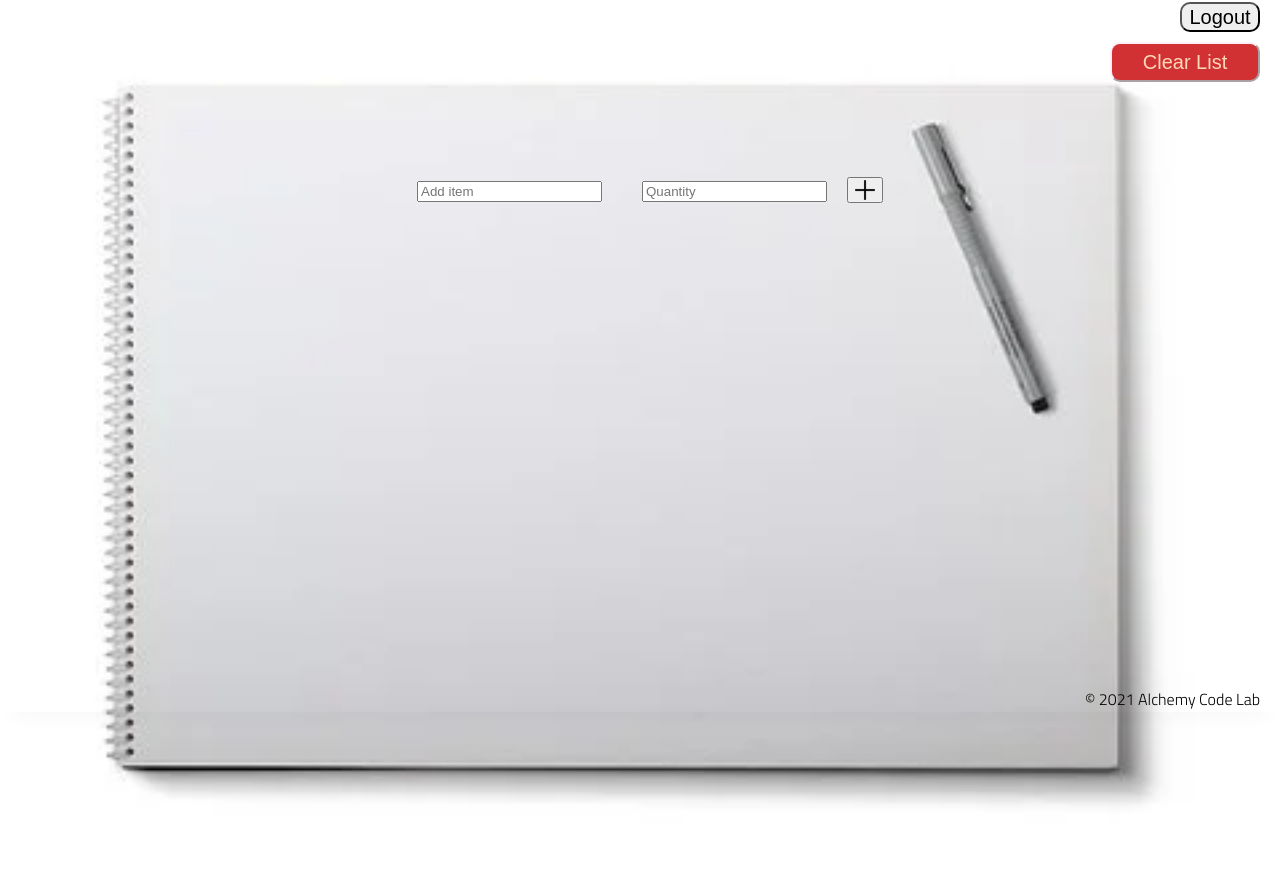
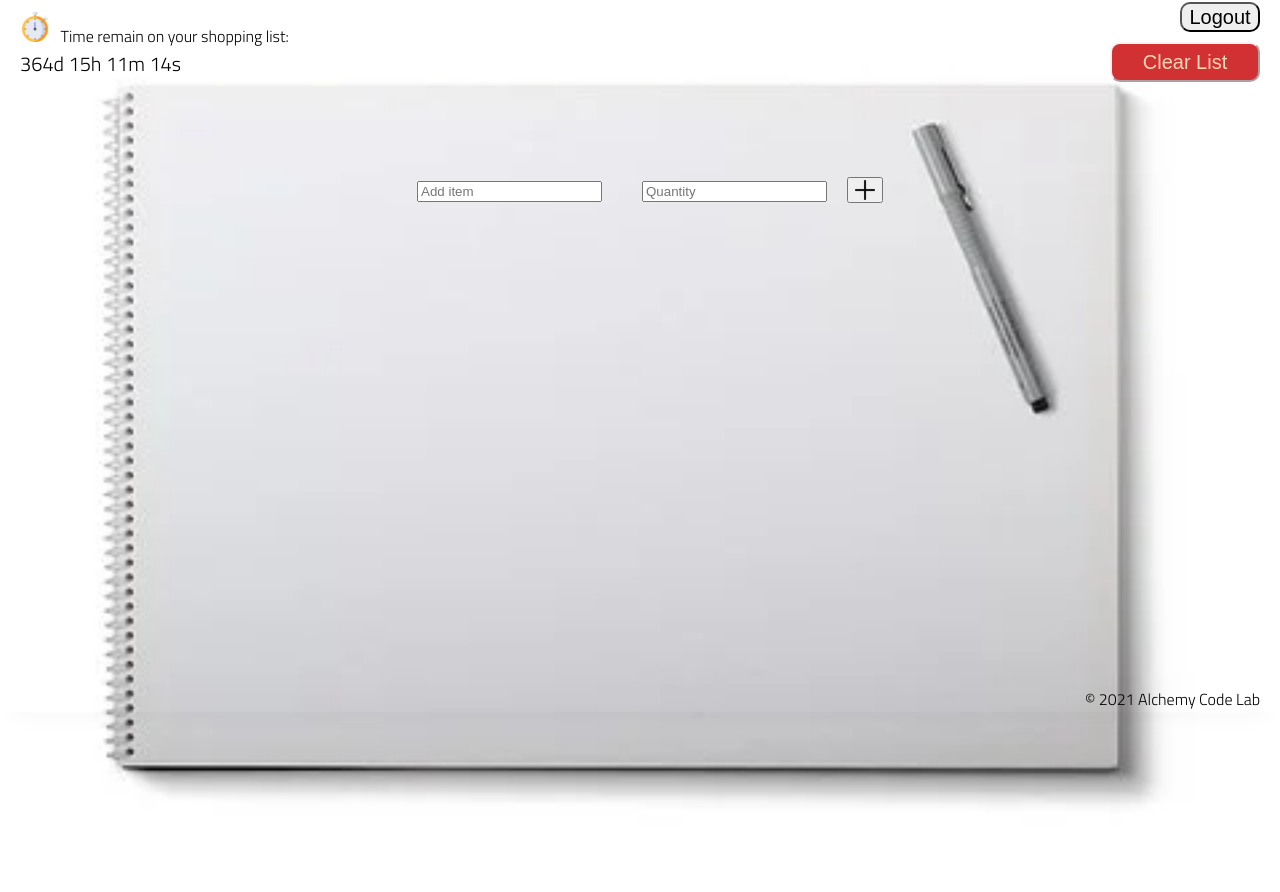
Before and after one commit to alicehsing/shopping-list-supabase, a plain HTML site: page shopping-list/index.html in a window 1280 px wide. Shown: the part 88-980 px from the top of the page. Drawn offline with nearby package versions, Linux system fonts and the light colour scheme; no server answers.

Commit message:
stretch goal: add count-down timer to shopping list and change styling if the list is due

```diff
--- a/render.utils.js
+++ b/render.utils.js
@@ -1,4 +1,4 @@
-//loop through those items, create DOM elements, and append -- render items differently if "bought: true"
+//loop through those items, create DOM elements, and append -- render items differently if "bought: true" or "bought: false"
 export function renderItem(item) {
     const itemEl = document.createElement('div');
     const itemP = document.createElement('p');
--- a/shopping-list/index.html
+++ b/shopping-list/index.html
@@ -20,9 +20,13 @@
         </div>
     </header>
     <button id="logout">Logout</button>
-
     <main>
         <button class="delete">Clear List</button>
+        <div class="count-down">
+            <img class="timer" src="../assets/stopwatch.png"> &nbsp
+            Time remain on your shopping list:
+            <div id="count-down-time"></div>
+        </div>
         <section>
             <form class="item-form">
                 <label class="item">
@@ -44,7 +48,6 @@
             </div>
         </section>
 
-
     </main>
     <footer>
         <div class="copy gutter-right">&copy; 2021 Alchemy Code Lab</div>
--- a/shopping-list/shopping-list.js
+++ b/shopping-list/shopping-list.js
@@ -74,3 +74,32 @@ async function displayShoppingListItems() {
         }
     }
 }
+
+//stretch goal: set countdown timer. Give shopping list items a due date, and tell the user how long they have to buy each item. If a shopping list item is past its due date, style it differently.
+
+//set the future date/time we are counting down to
+const countDownTime = new Date('Jan 07 2023 15:00:00').getTime();
+//update the count down every 1 second
+let x = setInterval(function() {
+    //get today's date and time
+    let now = new Date().getTime();
+    //find the distance between now and the count down date
+    let distance = countDownTime - now;
+    // time calculations for days, hours, minutes and seconds
+    var days = Math.floor(distance / (1000 * 60 * 60 * 24));
+    var hours = Math.floor((distance % (1000 * 60 * 60 * 24)) / (1000 * 60 * 60));
+    var minutes = Math.floor((distance % (1000 * 60 * 60)) / (1000 * 60));
+    var seconds = Math.floor((distance % (1000 * 60)) / 1000);
+
+    //display the result in the element with id="demo"
+    const countDown = document.getElementById('count-down-time');
+    countDown.textContent = days + "d  " + hours + "h  "
+    + minutes + "m  " + seconds + "s  ";
+    // if the count down is finished, write some text
+    if (distance < 0) {
+        clearInterval(x);
+        countDown.textContent = "Your list is EXPIRED!";
+        itemForm.classList.add('time-out');
+        listEl.classList.add('time-out');
+    }
+}, 1000);
--- a/styles/style.css
+++ b/styles/style.css
@@ -199,6 +199,22 @@ img {
     font-size: 20px;
 }
 
+
+.count-down {
+    position: fixed;
+    left: 20px;
+    top: 100px;
+}
+
+img.timer{
+    width: 30px;
+    height: 30px;
+}
+
+#count-down-time {
+    font-size: 20px;
+}
+
 .list {
     height: 400px;
     width: 300px;
@@ -245,3 +261,11 @@ div .bought img {
     height: 20px;
     align-items: center;
 }
+
+.timer {
+    cursor: pointer;
+}
+
+.time-out {
+    opacity: 0;
+}
```
Also changed, not shown: assets/stopwatch.png (added).
